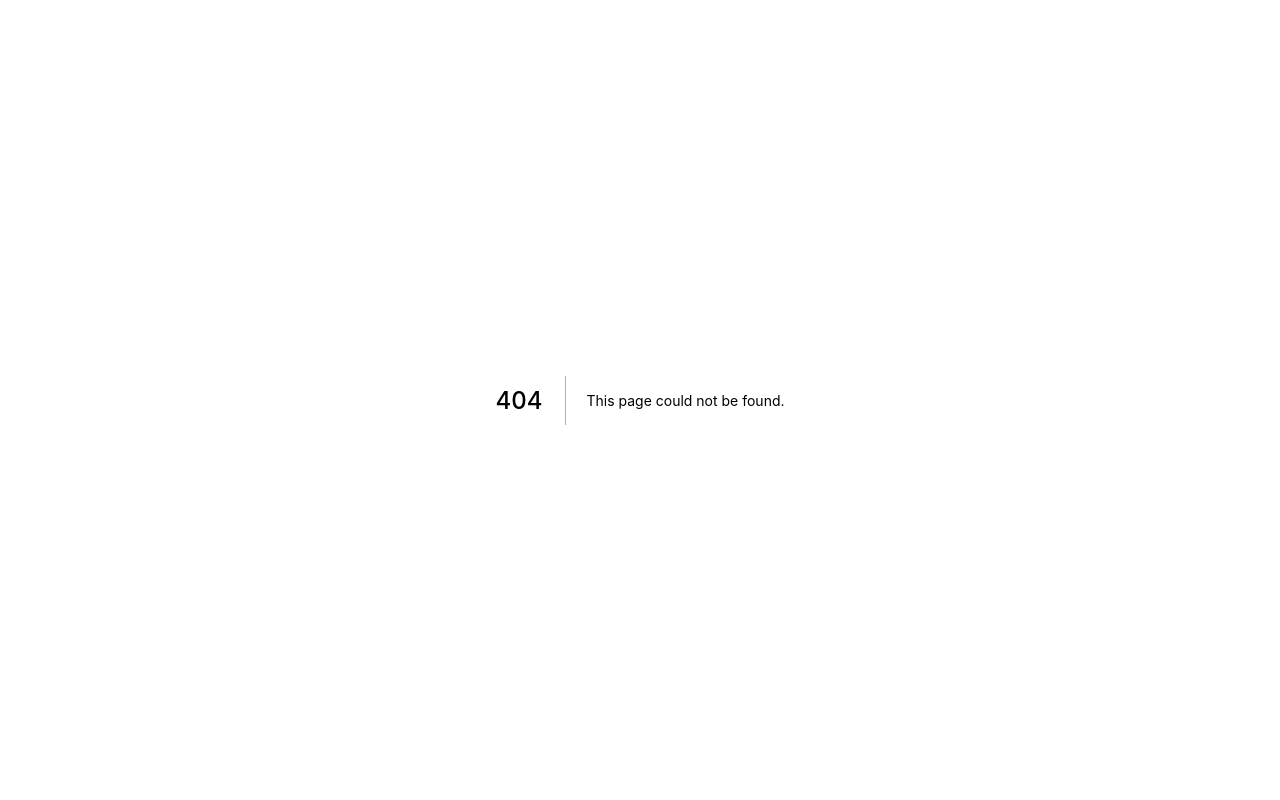
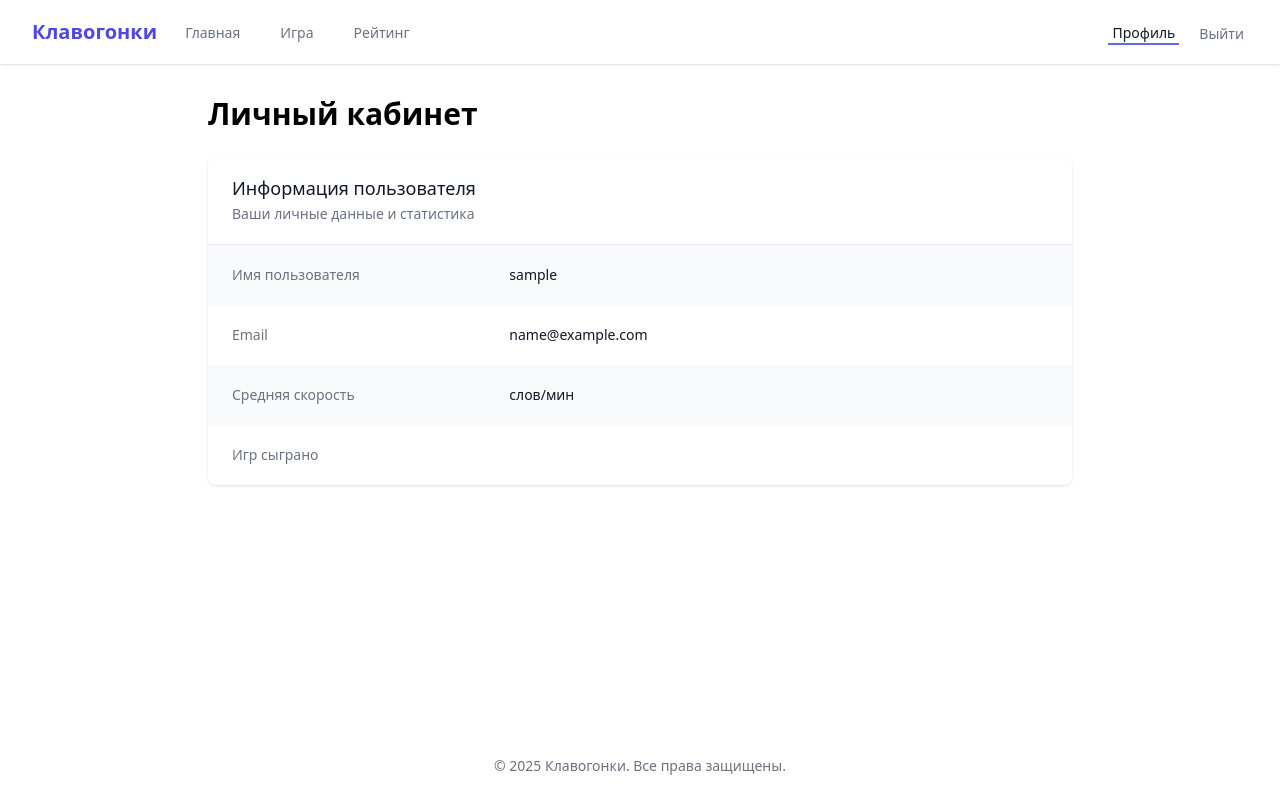
Before and after one commit to indrikh/keyboardGame, a Next.js app in the folder client/: page /profile in a window 1280 px wide. Before the commit this address had no page. Built offline with nearby package versions, Linux system fonts and the light colour scheme; sample sign-in values are in the browser's storage.

Commit message:
Добавлена страница профиля пользователя

```diff
--- /dev/null
+++ b/client/pages/profile.tsx
@@ -0,0 +1,74 @@
+import { useEffect } from 'react';
+import Head from 'next/head';
+import { useRouter } from 'next/router';
+import Layout from '../components/Layout';
+import { useAuth } from '../context/AuthContext';
+
+export default function Profile() {
+  const { user, isLoading } = useAuth();
+  const router = useRouter();
+
+  useEffect(() => {
+    if (!isLoading && !user) {
+      router.push('/auth/login');
+    }
+  }, [user, isLoading, router]);
+
+  if (isLoading || !user) {
+    return (
+      <Layout>
+        <div className="flex justify-center items-center min-h-screen">
+          <div className="animate-spin rounded-full h-32 w-32 border-t-2 border-b-2 border-indigo-500"></div>
+        </div>
+      </Layout>
+    );
+  }
+
+  return (
+    <Layout>
+      <Head>
+        <title>Клавогонки - Профиль</title>
+      </Head>
+      <div className="max-w-4xl mx-auto px-4 py-8">
+        <h1 className="text-3xl font-bold mb-6">Личный кабинет</h1>
+
+        <div className="bg-white shadow overflow-hidden sm:rounded-lg">
+          <div className="px-4 py-5 sm:px-6">
+            <h2 className="text-lg leading-6 font-medium text-gray-900">Информация пользователя</h2>
+            <p className="mt-1 max-w-2xl text-sm text-gray-500">
+              Ваши личные данные и статистика
+            </p>
+          </div>
+          <div className="border-t border-gray-200">
+            <dl>
+              <div className="bg-gray-50 px-4 py-5 sm:grid sm:grid-cols-3 sm:gap-4 sm:px-6">
+                <dt className="text-sm font-medium text-gray-500">Имя пользователя</dt>
+                <dd className="mt-1 text-sm text-gray-900 sm:mt-0 sm:col-span-2">
+                  {user.username}
+                </dd>
+              </div>
+              <div className="bg-white px-4 py-5 sm:grid sm:grid-cols-3 sm:gap-4 sm:px-6">
+                <dt className="text-sm font-medium text-gray-500">Email</dt>
+                <dd className="mt-1 text-sm text-gray-900 sm:mt-0 sm:col-span-2">
+                  {user.email}
+                </dd>
+              </div>
+              <div className="bg-gray-50 px-4 py-5 sm:grid sm:grid-cols-3 sm:gap-4 sm:px-6">
+                <dt className="text-sm font-medium text-gray-500">Средняя скорость</dt>
+                <dd className="mt-1 text-sm text-gray-900 sm:mt-0 sm:col-span-2">
+                  {user.avgSpeed} слов/мин
+                </dd>
+              </div>
+              <div className="bg-white px-4 py-5 sm:grid sm:grid-cols-3 sm:gap-4 sm:px-6">
+                <dt className="text-sm font-medium text-gray-500">Игр сыграно</dt>
+                <dd className="mt-1 text-sm text-gray-900 sm:mt-0 sm:col-span-2">
+                  {user.gamesPlayed}
+                </dd>
+              </div>
+            </dl>
+          </div>
+        </div>
+      </div>
+    </Layout>
+  );
+}
```
